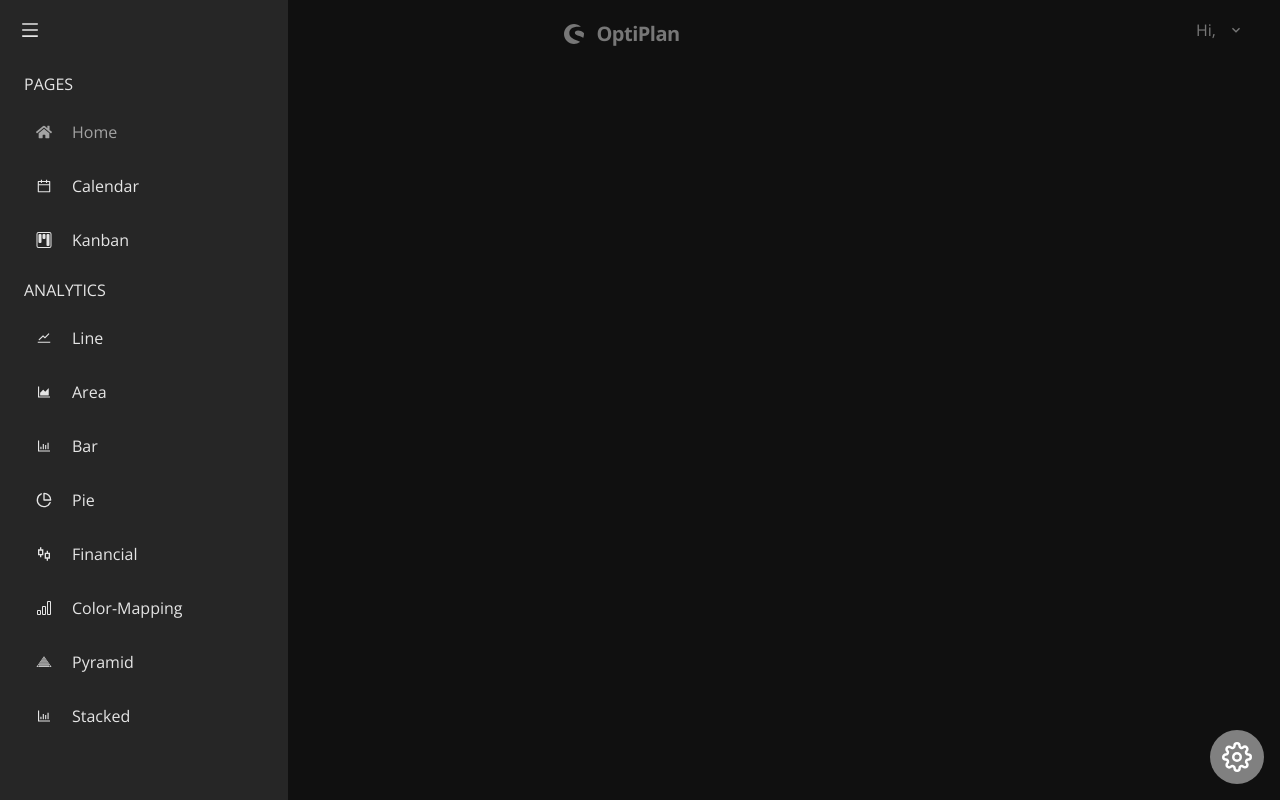
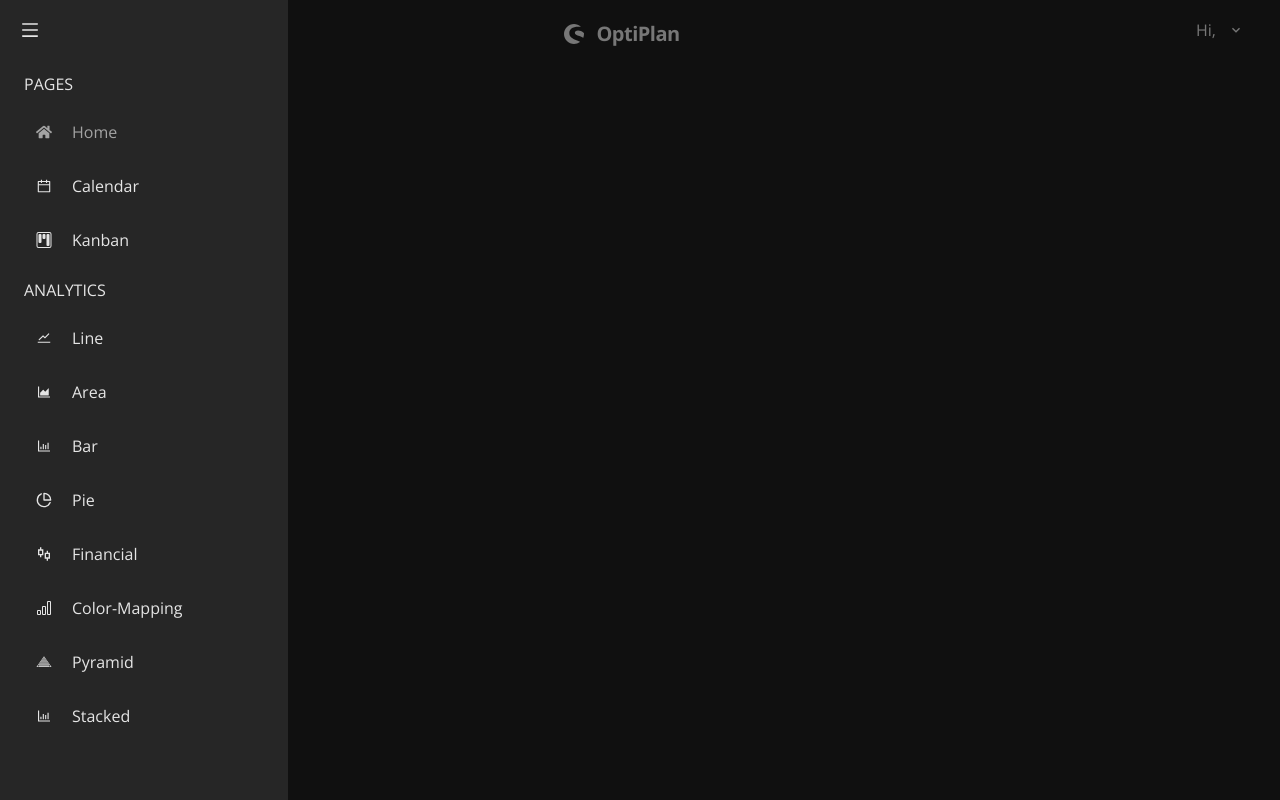
Before and after one commit to kevinlimantoro123/OptiPlan-2024, a React (Create React App) app in the folder client/: page /home in a window 1280 px wide. Built offline with nearby package versions, Linux system fonts and the light colour scheme; no server answers.

Commit message:
new branch

```diff
--- a/client/src/App.js
+++ b/client/src/App.js
@@ -13,7 +13,7 @@ function App() {
         <Route index element={<Login />} />
         <Route path="login" element={<Login />} />
         <Route path="register" element={<Register />} />
-        <Route path="home" element={<Home />}>
+        <Route path="home/*" element={<Home />}>
           <Route path="calendar" element={<Calendar />} />
           <Route path="kanban" element={<Kanban />} />
           <Route path="home" />
--- a/client/src/Components/Home.js
+++ b/client/src/Components/Home.js
@@ -40,15 +40,6 @@ const Home = () => {
           ></div>
         )}
         <div className="flex relative bg-neutral-900">
-          <div className="fixed right-4 bottom-4" style={{ zIndex: "1000" }}>
-            <button
-              type="button"
-              className="text-3xl p-3 hover:drop-shadow-xl hover:bg-gray-300 text-white"
-              style={{ background: "gray", borderRadius: "50%" }}
-            >
-              <FiSettings />
-            </button>
-          </div>
           {activeMenu ? (
             <div className="w-72 z-50 fixed">
               <Sidebar />
```
